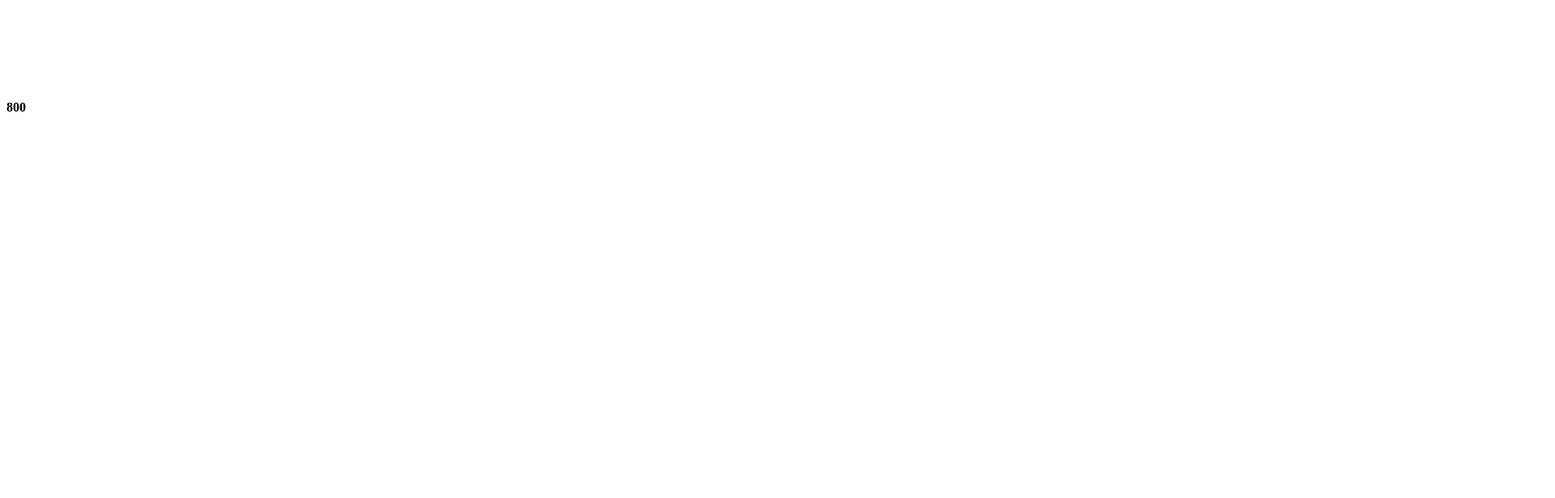
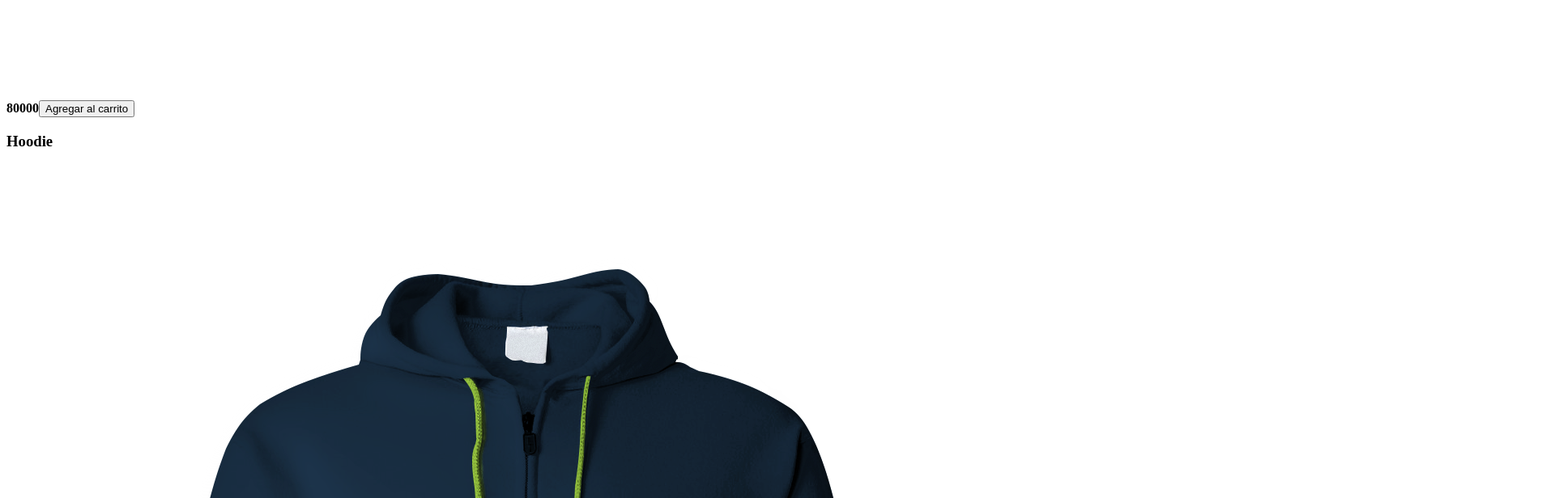
Before and after one commit to Andresdst/platzi-store, an Angular app: page / in a window 1280 px wide. Shown: the part 1420-2036 px from the top of the page at 81% size, 1920 px wide, since content can reach past the window. Before the commit the page ends 1570 px from the top, so only its background shows below. Built offline with nearby package versions, Linux system fonts and the light colour scheme.

Commit message:
implementado input y output

```diff
--- a/src/app/app.component.html
+++ b/src/app/app.component.html
@@ -7,4 +7,8 @@
 <!-- * * * * * * * to get started with your project! * * * * * * * * -->
 <!-- * * * * * * * * * * * * * * * * * * * * * * * * * * * * * * * -->
 
-<app-product></app-product>
+<div *ngFor="let product of products">
+
+  <app-product (clicked)="clickProduct($event)" [product]="product"></app-product>
+
+</div>
--- a/src/app/app.component.ts
+++ b/src/app/app.component.ts
@@ -1,4 +1,5 @@
 import { Component } from '@angular/core';
+import { Product } from './interfaces/product.model';
 
 @Component({
   selector: 'app-root',
@@ -6,5 +7,54 @@ import { Component } from '@angular/core';
   styleUrls: ['./app.component.scss']
 })
 export class AppComponent {
+
   title = 'platzi-store';
+  clickProduct(id:number){
+    console.log('clickeado ',id)
+  }
+
+  products: Product[] = [
+  {
+    id: '1',
+    image: 'assets/images/camiseta.png',
+    title: 'Camiseta',
+    price: 80000,
+    description: 'bla bla bla bla bla'
+  },
+  {
+    id: '2',
+    image: 'assets/images/hoodie.png',
+    title: 'Hoodie',
+    price: 80000,
+    description: 'bla bla bla bla bla'
+  },
+  {
+    id: '3',
+    image: 'assets/images/mug.png',
+    title: 'Mug',
+    price: 80000,
+    description: 'bla bla bla bla bla'
+  },
+  {
+    id: '4',
+    image: 'assets/images/pin.png',
+    title: 'Pin',
+    price: 80000,
+    description: 'bla bla bla bla bla'
+  },
+  {
+    id: '5',
+    image: 'assets/images/stickers1.png',
+    title: 'Stickers',
+    price: 80000,
+    description: 'bla bla bla bla bla'
+  },
+  {
+    id: '6',
+    image: 'assets/images/stickers2.png',
+    title: 'Stickers',
+    price: 80000,
+    description: 'bla bla bla bla bla'
+  },
+];
 }
--- a/src/app/components/product.component.html
+++ b/src/app/components/product.component.html
@@ -1,5 +1,4 @@
 <h3>{{product.title}}</h3>
-
-<img [src]="product.image" alt="product.description">
-
+<img [src]="product.image" [alt]="product.description">
 <strong>{{product.price}}</strong>
+<button (click)="addCart()">Agregar al carrito</button>
--- a/src/app/components/product.component.ts
+++ b/src/app/components/product.component.ts
@@ -1,18 +1,18 @@
-import {Component} from '@angular/core'
+import {Component, Input, Output, EventEmitter} from '@angular/core'
 import { Product } from '../interfaces/product.model'
-
-
 
 @Component({
   selector: 'app-product',
   templateUrl: './product.component.html'
 })
 export class ProductComponent {
-product: Product = {
-      id: '1',
-  title: 'camiseta',
-  price: 800,
-  description: 'camiseta unica',
-  image: '../../assets/images/camiseta.png',
+//Los "!" La sintaxis existe para aquellos casos comunes en los que no puede garantizar que el valor se defina inmediatamente
+@Input() product!:Product;
+
+@Output() clicked:EventEmitter<any> = new EventEmitter()
+
+addCart(){
+  this.clicked.emit(this.product.id)
+  console.log('agregado')
 }
 }
```
